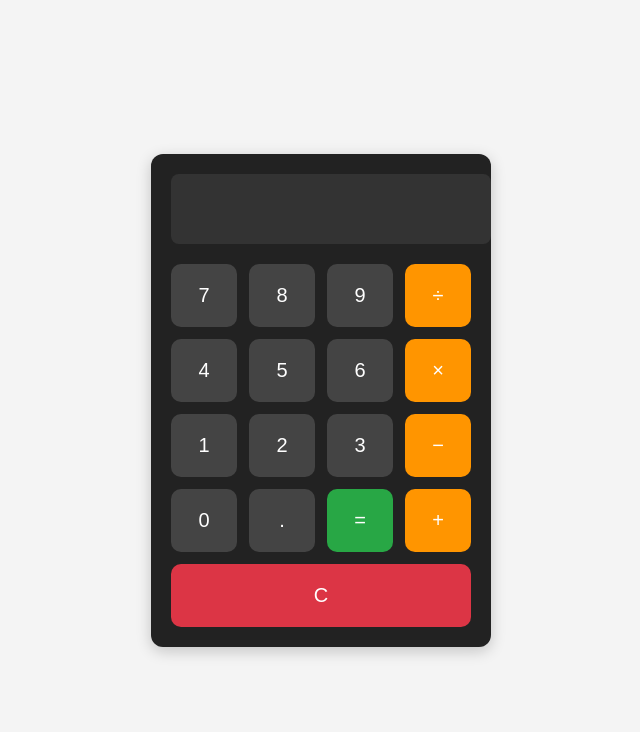
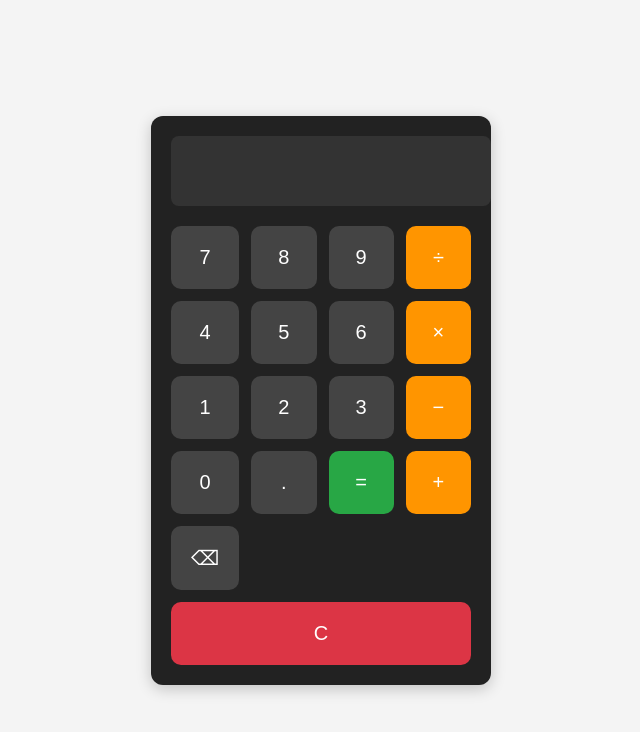
Before and after one commit to mygame02042005-beep/calci, a plain HTML site: page index.html in a window 1280 px wide. Shown: the whole page, without its empty margins (319-959 px from the left). Drawn offline with Linux system fonts and the light colour scheme.

Commit message:
Update index.html

```diff
--- a/index.html
+++ b/index.html
@@ -30,6 +30,7 @@
       <button class="btn equal" id="equals">=</button>
       <button class="btn operator" data-value="+">+</button>
 
+      <button class="btn backspace" id="backspace">⌫</button>
       <button class="btn clear" id="clear">C</button>
     </div>
   </div>
```
